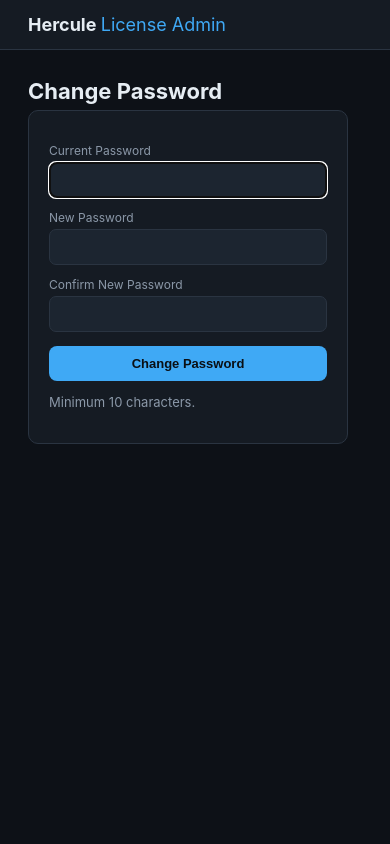
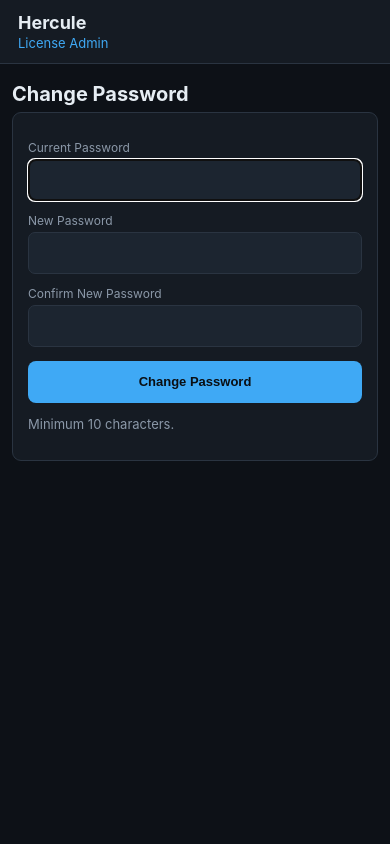
Before and after one commit to Hercule0/hercule-pos, a PHP site: page /public/admin/change_password.php in a window 390 px wide. Run offline with PHP 8.4, Linux system fonts and the light colour scheme; the visitor is signed in with stand-in values (Sample User, id 1).

Commit message:
Make admin layout responsive on mobile

```diff
--- a/public/admin/assets/css/style.css
+++ b/public/admin/assets/css/style.css
@@ -97,3 +97,141 @@ h2 { font-size: 15px; color: var(--text-dim); margin: 0 0 16px; }
 .login-card h1 span { color: var(--accent); font-weight: 400; display: block; font-size: 14px; }
 .login-card label { display: block; font-size: 12px; color: var(--text-dim); margin: 14px 0 4px; }
 .login-card input { width: 100%; padding: 10px; background: var(--panel-alt); border: 1px solid var(--border); border-radius: 7px; color: var(--text); }
+
+/* ---------- Responsive administration layout ---------- */
+.nav-toggle {
+    display: none;
+    width: 42px;
+    height: 42px;
+    padding: 9px;
+    border: 1px solid var(--border);
+    border-radius: 8px;
+    background: var(--panel-alt);
+    color: var(--text);
+    cursor: pointer;
+}
+.nav-toggle span {
+    display: block;
+    height: 2px;
+    margin: 5px 0;
+    border-radius: 2px;
+    background: currentColor;
+}
+.panel {
+    min-width: 0;
+    overflow-x: auto;
+    scrollbar-color: var(--border) transparent;
+}
+.data-table { min-width: 580px; }
+.data-table.small { min-width: 480px; }
+.stacked-form input,
+.stacked-form select,
+.stacked-form textarea,
+.login-card input { min-height: 42px; }
+button, input, select, textarea { max-width: 100%; }
+.mono {
+    overflow-wrap: anywhere;
+    word-break: break-word;
+}
+
+@media (max-width: 900px) {
+    .topbar {
+        position: relative;
+        flex-wrap: wrap;
+        padding: 12px 18px;
+    }
+    .nav-toggle { display: block; }
+    .nav {
+        display: none;
+        flex: 0 0 calc(100% + 36px);
+        flex-direction: column;
+        align-items: stretch;
+        gap: 0;
+        margin: 12px -18px -12px;
+        padding: 8px 18px 14px;
+        border-top: 1px solid var(--border);
+        background: var(--panel);
+    }
+    .nav.is-open { display: flex; }
+    .nav a,
+    .nav-user {
+        width: 100%;
+        padding: 11px 4px;
+        border-bottom: 1px solid var(--border);
+    }
+    .nav a:last-child { border-bottom: 0; }
+    .content { padding: 22px 18px; }
+    .stat-cards { grid-template-columns: repeat(2, minmax(0, 1fr)); }
+    .panel-grid { grid-template-columns: minmax(0, 1fr); }
+    .panel-wide { grid-column: auto; }
+}
+
+@media (max-width: 600px) {
+    .brand {
+        max-width: calc(100% - 58px);
+        line-height: 1.25;
+    }
+    .brand span {
+        display: block;
+        font-size: 13px;
+    }
+    .content { padding: 18px 12px 28px; }
+    h1 {
+        font-size: 20px;
+        overflow-wrap: anywhere;
+    }
+    .stat-cards {
+        gap: 10px;
+        margin: 16px 0 20px;
+    }
+    .stat-card {
+        min-width: 0;
+        padding: 13px;
+    }
+    .stat-card .value {
+        font-size: 18px;
+        overflow-wrap: anywhere;
+    }
+    .panel-grid {
+        gap: 14px;
+        margin-bottom: 16px;
+    }
+    .panel {
+        padding: 15px;
+        border-radius: 9px;
+    }
+    .panel-header-row {
+        flex-direction: column;
+        align-items: stretch;
+        gap: 10px;
+    }
+    .panel-header-row .icon-link { align-self: flex-start; }
+    .action-row { flex-direction: column; }
+    .action-row form,
+    .action-row button { width: 100%; }
+    .primary-btn,
+    .secondary-btn,
+    .danger-btn,
+    .icon-btn { min-height: 42px; }
+    .data-table th,
+    .data-table td { padding: 9px 10px; }
+    .flash { padding: 11px 12px; }
+    .login-body {
+        min-height: 100vh;
+        height: auto;
+        padding: 20px 12px;
+    }
+    .login-card {
+        width: 100%;
+        max-width: 380px;
+        padding: 24px 18px;
+    }
+}
+
+@media (max-width: 380px) {
+    .stat-cards { grid-template-columns: 1fr; }
+}
+
+@media (prefers-reduced-motion: reduce) {
+    * { scroll-behavior: auto !important; }
+}
```
